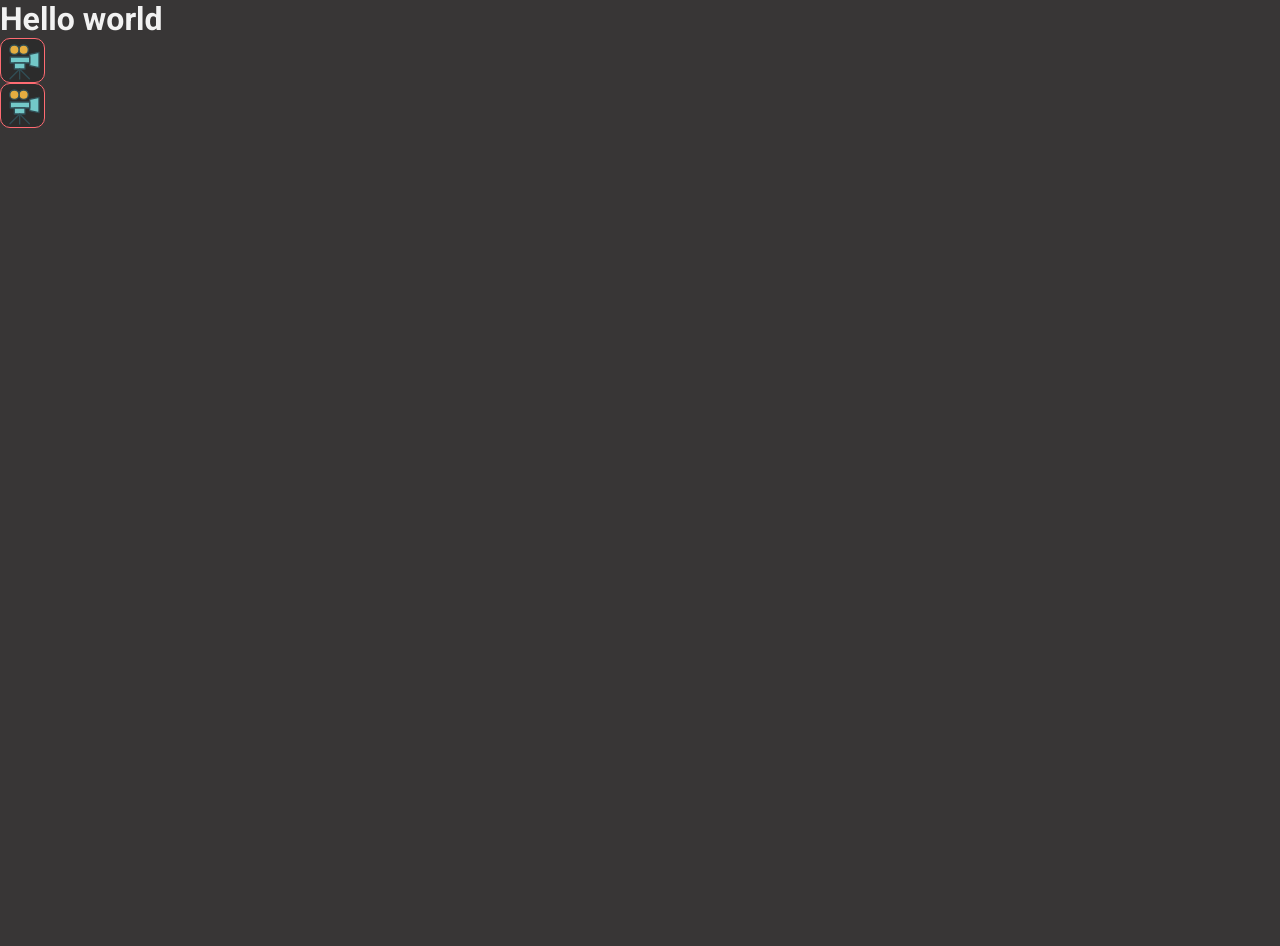
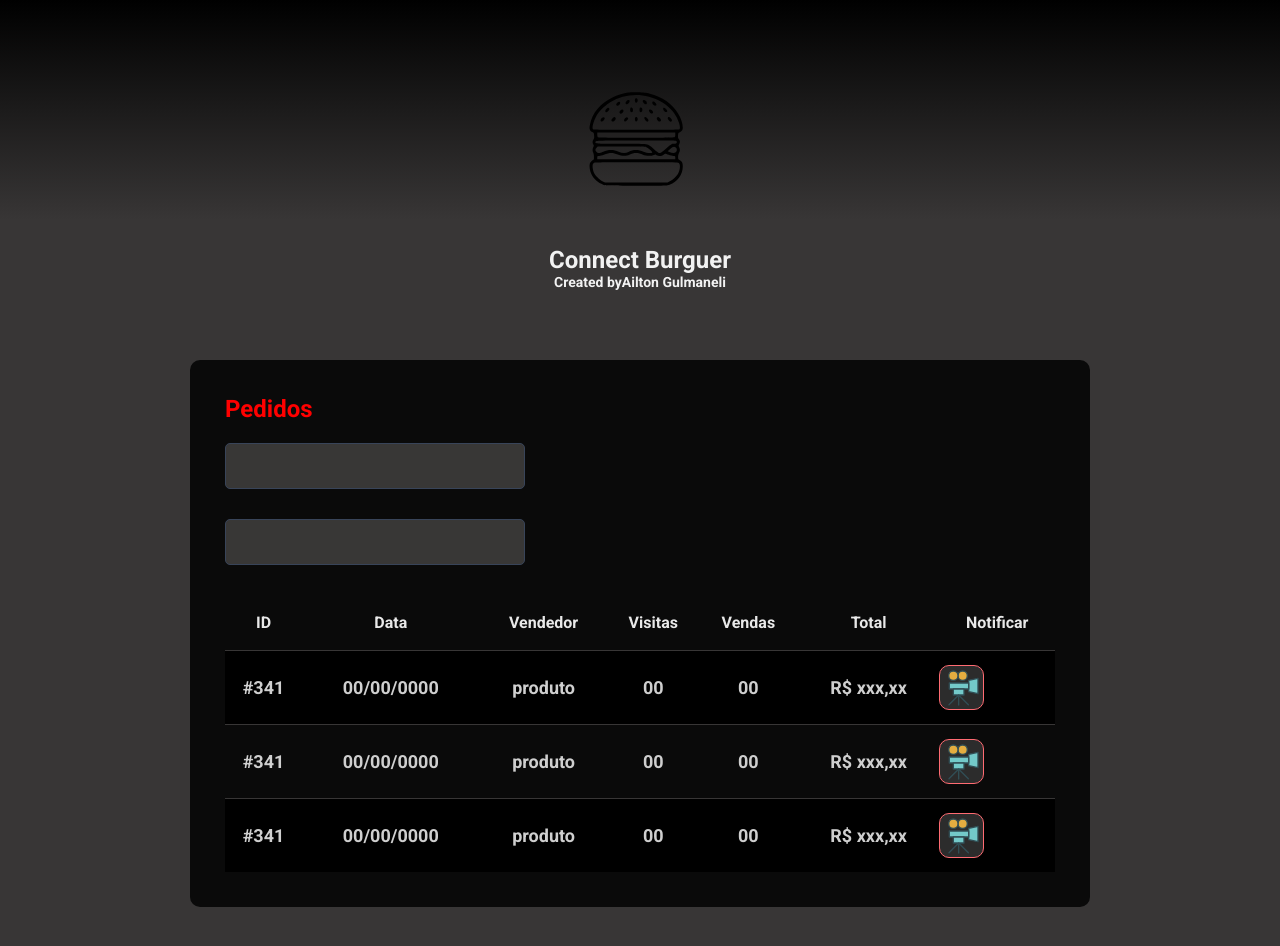
Before and after one commit to gulmaneli91/cbmeta-fullstack, a React (Vite) app in the folder frontend/: page / in a window 1280 px wide. Shown: the top 946 px of the page. Before the commit the page ends 800 px from the top, so only its background shows below. Built offline with nearby package versions, Linux system fonts and the light colour scheme.

Commit message:
Other Components

```diff
--- a/frontend/src/App.tsx
+++ b/frontend/src/App.tsx
@@ -1,11 +1,17 @@
-import NotificationButton from "./components/NotificationButton"
+import Header from "./components/NotificationButton/Header"
+import SalesCard from "./components/NotificationButton/SalesCard"
 
 function App() {
  return (
   <>
-  <h1>Hello world</h1>
-  <NotificationButton />
-  <NotificationButton />
+  <Header/>
+  <main>
+    <section id="sales">
+      <div className= "cb-vendas-container">
+        <SalesCard/>
+      </div>
+    </section>
+  </main>
   </>
   )
 }
--- /dev/null
+++ b/frontend/src/components/NotificationButton/Header/index.tsx
@@ -0,0 +1,19 @@
+import "./styles.css";
+import Logo from "../../../assets/img/cb.svg"
+
+function Header (){
+    return (
+        <header>
+        <div className="logo-container">
+            <img src= { Logo } alt="ConnectBurguer" />
+            <h1>Connect Burguer</h1>
+            <p>Created by
+                <a href="linkedin.com/in/ailton-gulmaneli-5157a8139">Ailton Gulmaneli</a>
+
+            </p>
+        </div>
+    </header>
+    )
+}
+
+export default  Header;
--- /dev/null
+++ b/frontend/src/components/NotificationButton/Header/styles.css
@@ -0,0 +1,31 @@
+header {
+    background: linear-gradient(180deg, #000 0%, rgb(56, 54, 54) 100%);
+    height: 220px;
+    display: flex;
+    align-items: center;
+    justify-content: center;
+
+}
+a {
+    color: unset;
+    text-decoration: none;
+}
+
+.logo-container{
+    display: flex;
+    flex-direction: column;
+    align-items: center;
+
+}
+.logo-container img {
+    width: 235px;
+    margin-top: 100px;
+}
+.logo-container h1{
+    margin-top: -20px;
+    font-size: 24px;
+}
+.logo-container p {
+    font-size: 14px;
+    font-weight: 300;
+}
--- /dev/null
+++ b/frontend/src/components/NotificationButton/SalesCard/index.tsx
@@ -0,0 +1,72 @@
+import "./styles.css";
+import Icon from "../../../assets/img/notification.svg"
+import NotificationButton from "..";
+
+function SalesCard () {
+    return(
+        <div className="cb-vendas-card">
+        <h2>Pedidos</h2>
+        <div>
+            <div className="cb-vendas-formcontrol-container">
+                <input className="cb-vendas-formcontrol" type="text"/>
+            </div>
+            <div className="cb-vendas-formcontrol-container">
+                <input className="cb-vendas-formcontrol" type="text"/>
+            </div>
+        </div>
+        <div>
+            <table className ="cb-sales-table">
+                <thead>
+                    <tr>
+                        <th className="show-992">ID</th>
+                        <th className="show-580">Data</th>
+                        <th>Vendedor</th>
+                        <th className="show-992">Visitas</th>
+                        <th className="show-992">Vendas</th>
+                        <th>Total</th>
+                        <th>Notificar</th>
+                    </tr>
+                </thead>
+                <tbody>
+                    <tr>
+                        <td className="show-992">#341</td>
+                        <td className="show-580">00/00/0000</td>
+                        <td>produto</td>
+                        <td className="show-992">00</td>
+                        <td className="show-992">00</td>
+                        <td>R$ xxx,xx</td>
+                        <td>
+                            <NotificationButton/>
+                        </td>
+                    </tr>
+                    <tr>
+                        <td className="show-992">#341</td>
+                        <td className="show-580">00/00/0000</td>
+                        <td>produto</td>
+                        <td className="show-992">00</td>
+                        <td className="show-992">00</td>
+                        <td>R$ xxx,xx</td>
+                        <td>
+                            <NotificationButton/>
+                        </td>
+                     </tr>
+                    <tr>
+                        <td className="show-992">#341</td>
+                        <td className="show-580">00/00/0000</td>
+                        <td>produto</td>
+                        <td className="show-992">00</td>
+                        <td className="show-992">00</td>
+                        <td>R$ xxx,xx</td>
+                         <td>
+                            <NotificationButton/>
+                        </td>
+                    </tr>
+                </tbody>
+            </table>
+        </div>
+    </div>
+    )
+
+}
+
+export default SalesCard;
--- /dev/null
+++ b/frontend/src/components/NotificationButton/SalesCard/styles.css
@@ -0,0 +1,82 @@
+.cb-vendas-card{
+    background-color: rgb(10, 10, 10);
+    border-radius: 10px;
+    padding: 30px 10px;
+}
+
+.cb-vendas-card h2{
+    color: red;
+    font-size: 24px;
+    margin-bottom: 20px;
+}
+
+.cb-vendas-formcontrol{
+    width: 100%;
+    max-width: 300px;
+    height: 46px;
+    padding: 0 20px;
+    border-radius: 5px;
+    background-color: rgb(56, 55, 54);
+    border:1px solid #384459;
+    color: #fff;
+    font-size: 18px;
+}
+
+.cb-vendas-formcontrol-container {
+    margin-bottom: 30px;
+}
+.cb-sales-table {
+    width: 100%;
+    border-spacing: 0;
+    border-collapse: collapse;
+
+}
+.cb-sales-table thead {
+    height: 55px;
+    font-size: 16px;
+    color: #e9e9e9;
+    font-weight: 700;
+}
+.cb-sales-table tbody {
+    font-size: 14px;
+    font-weight: 400;
+    color: #cfcfcf;
+    text-align: center;
+}
+
+.cb-sales-table tbody tr {
+    height: 74px;
+    border-top: 1px solid rgb(56, 54, 54);
+
+}
+.cb-sales-table tbody tr:hover > td {
+    background-color: rgb(56, 54, 54);
+}
+
+.cb-sales-table tbody tr:nth-child(odd) {
+    background-color: black ;
+}
+.notification-btn-container{
+    display: flex;
+    justify-content: center;
+}
+.show-580, .show-992 {
+    display: none;
+}
+@media(min-width: 580px) {
+    .show-580{
+        display: table-cell;
+    }
+    .cb-vendas-card {
+        padding: 35px;
+    }
+    .cb-sales-table tbody {
+        font-size: 18px;
+    }
+}
+
+@media(min-width: 992px) {
+    .show-992 {
+        display: table-cell;
+    }
+}
--- a/frontend/src/index.css
+++ b/frontend/src/index.css
@@ -25,3 +25,11 @@ a:visited {
     color: unset;
     text-decoration: none;
 }
+.cb-vendas-container{
+  width: 100%;
+  max-width: 900px;
+  margin: 0 auto;
+}
+#sales {
+  padding: 140px 10px;
+}
```
Also changed, not shown: frontend/src/assets/img/cb.svg (added).
